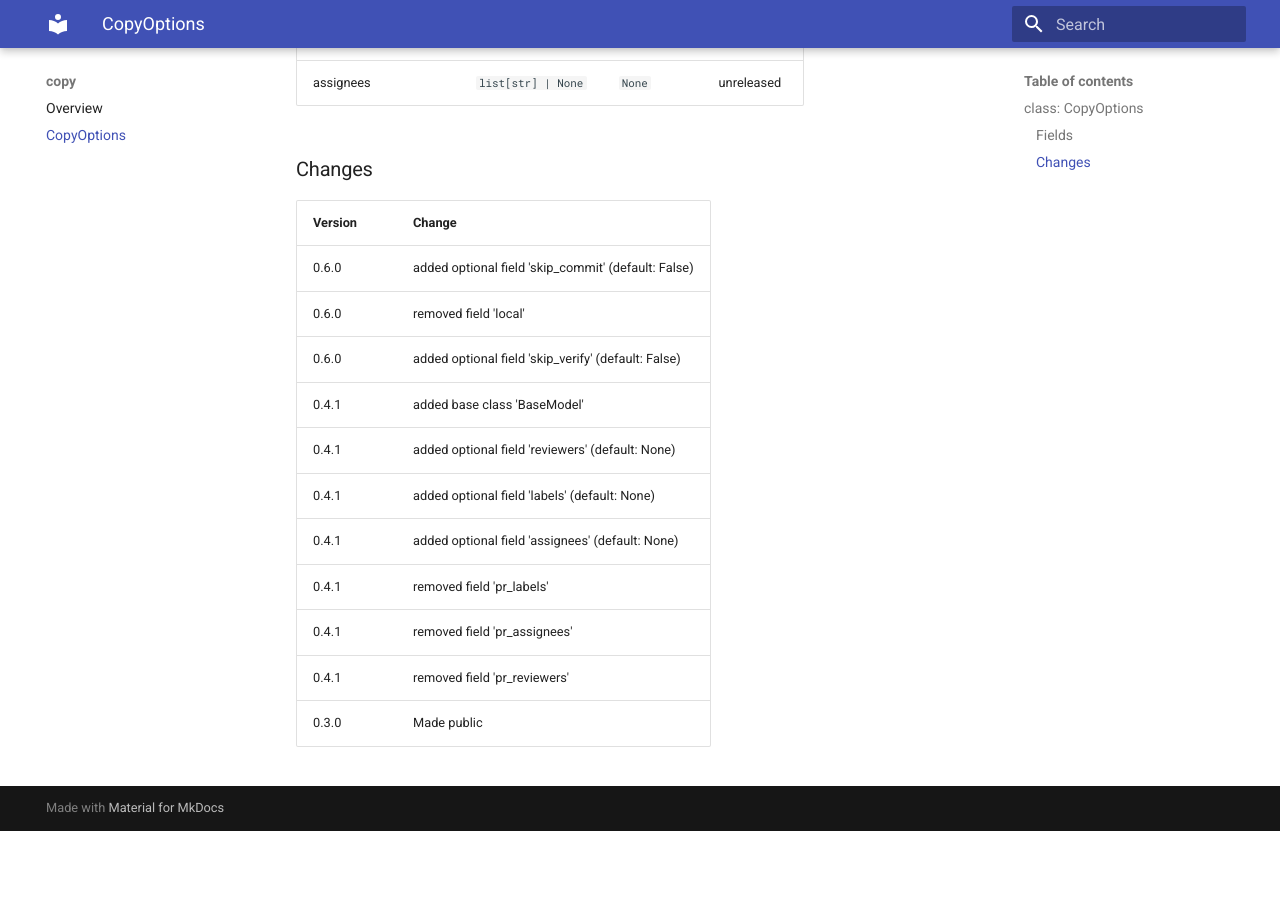
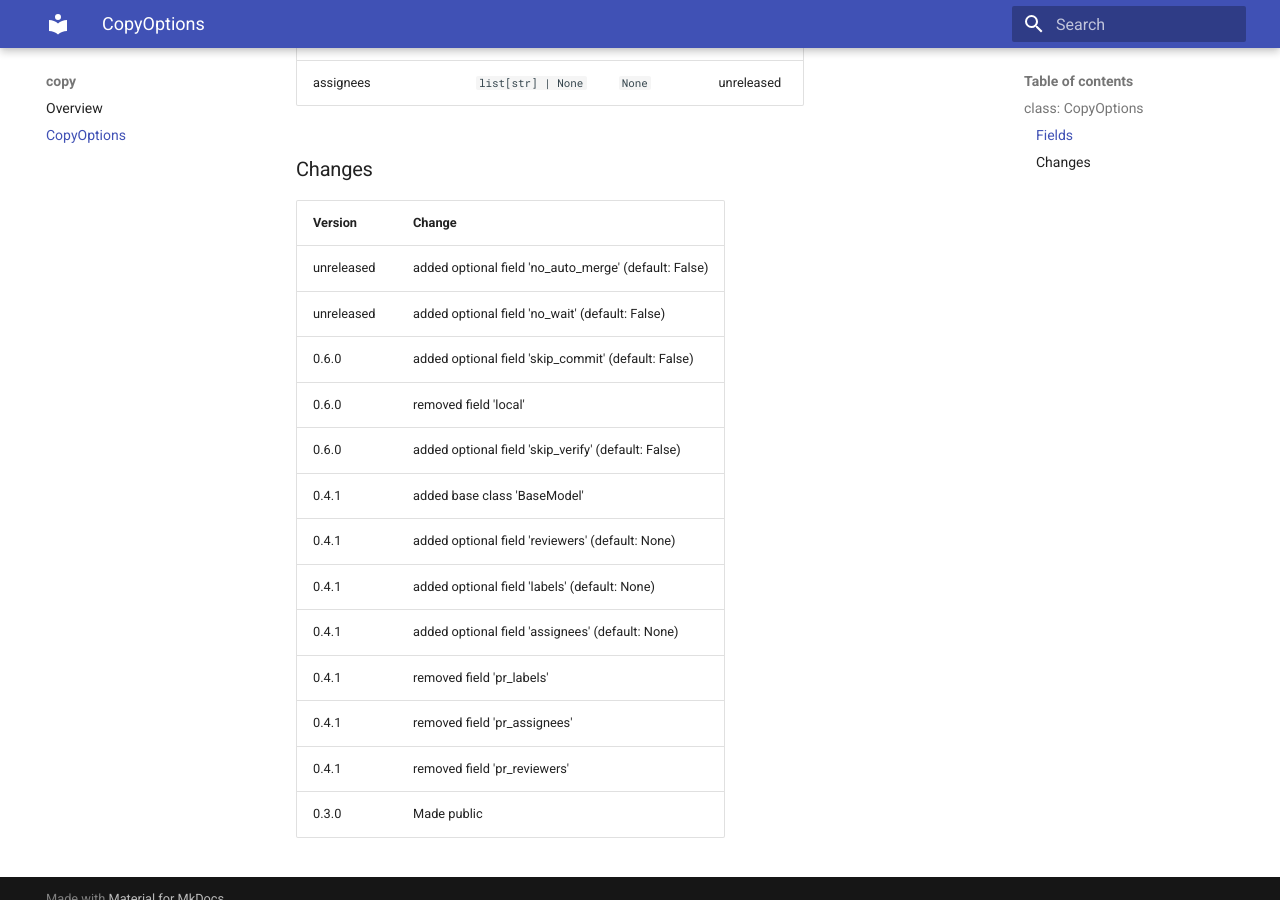
Before and after one commit to EspenAlbert/path-sync, an MkDocs documentation site: the page built from docs/copy/copyoptions.md, in a window 1280 px wide and 900 px high, scrolled down 1251 px. Built offline with MkDocs 1.6.1 and Material for MkDocs 9.7.7, drawn with Linux system fonts in a browser that asks for light colours; before the commit the page ends 2082 px from its top, so only the background shows below that.

Commit message:
chore: regen

```diff
--- a/docs/copy/copyoptions.md
+++ b/docs/copy/copyoptions.md
@@ -47,6 +47,8 @@
 
 | Version | Change |
 |---------|--------|
+| unreleased | added optional field 'no_auto_merge' (default: False) |
+| unreleased | added optional field 'no_wait' (default: False) |
 | 0.6.0 | added optional field 'skip_commit' (default: False) |
 | 0.6.0 | removed field 'local' |
 | 0.6.0 | added optional field 'skip_verify' (default: False) |
```
Also changed, not shown: docs/config/srcconfig.md (+1 -0 lines), docs/dep_update/depconfig.md (+1 -0 lines), docs/dep_update/prconfig.md (+1 -0 lines).
